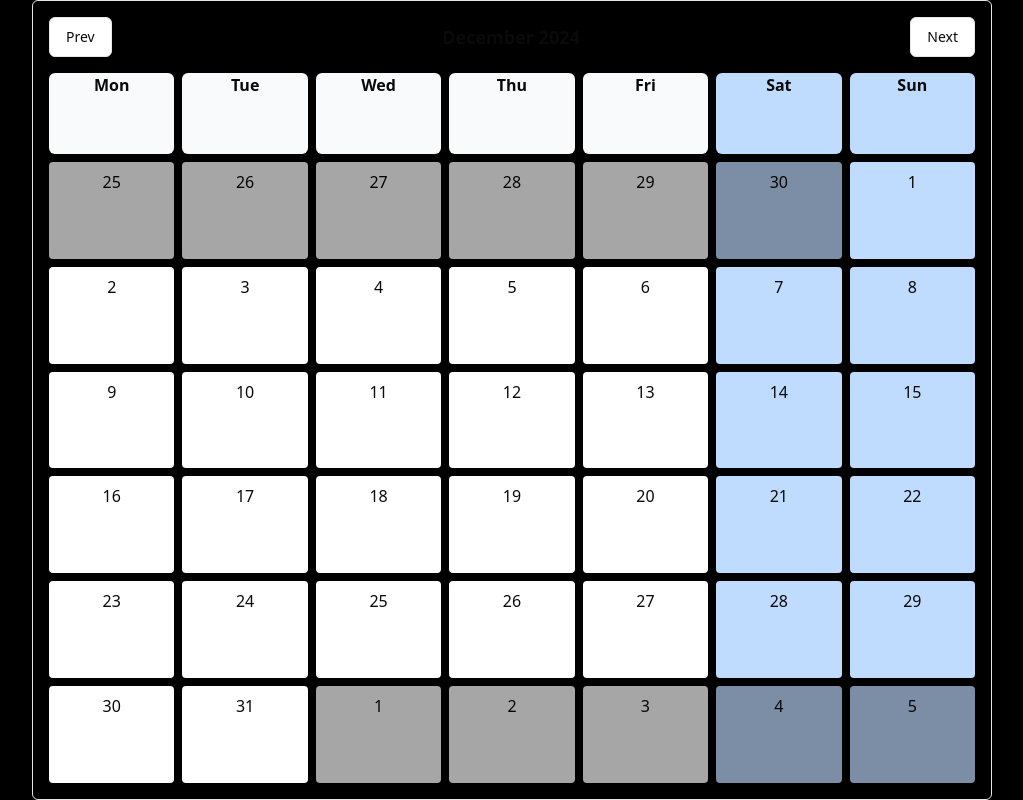
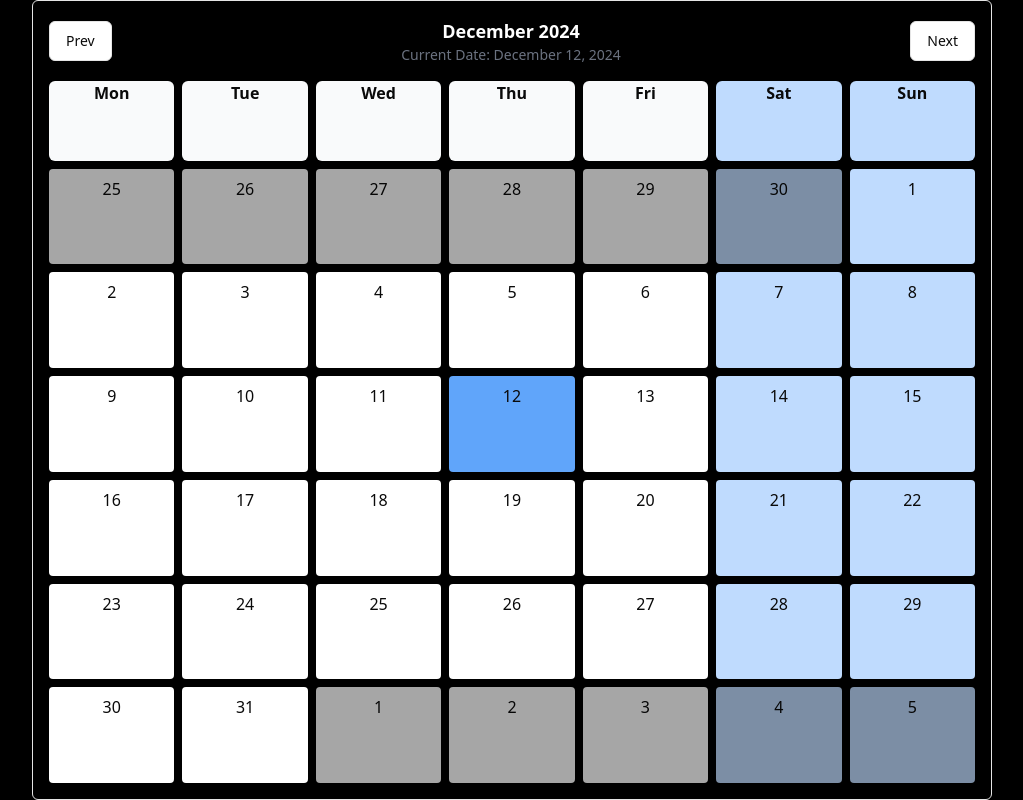
Before and after one commit to Jatin917/DacoidDigitalCalendar, a React (Vite) app: page / in a window 1280 px wide. Shown: the whole page, without its empty margins (128-1151 px from the left). Built offline with nearby package versions, Linux system fonts and the light colour scheme.

Commit message:
add current date

```diff
--- a/src/components/Calendar.jsx
+++ b/src/components/Calendar.jsx
@@ -54,7 +54,14 @@ const Calendar = () => {
         <Button onClick={handlePrevMonth} variant="outline">
           Prev
         </Button>
-        <h2 className="text-lg font-bold">{format(currentMonth, "MMMM yyyy")}</h2>
+
+        {/* Month and Year */}
+        <div className="text-center">
+          <h2 className="text-lg font-bold text-white">{format(currentMonth, "MMMM yyyy")}</h2>
+          {/* Current date */}
+          <p className="text-sm text-gray-500">{`Current Date: ${format(new Date(), "MMMM dd, yyyy")}`}</p>
+        </div>
+
         <Button onClick={handleNextMonth} variant="outline">
           Next
         </Button>
@@ -76,7 +83,8 @@ const Calendar = () => {
               isSameDay(date, new Date()) && "bg-blue-200",
               isSameDay(date, selectedDate) && "bg-blue-500 text-black",
               isWeekend(date) ? "bg-blue-200" : "bg-white",
-              !isSameMonth(date) && "opacity-[0.65]"
+              !isSameMonth(date) && "opacity-[0.65]",
+              date.toDateString() === new Date().toDateString() && "bg-blue-400",
             )}
             onClick={() => handleDateClick(date)}
           >
```
